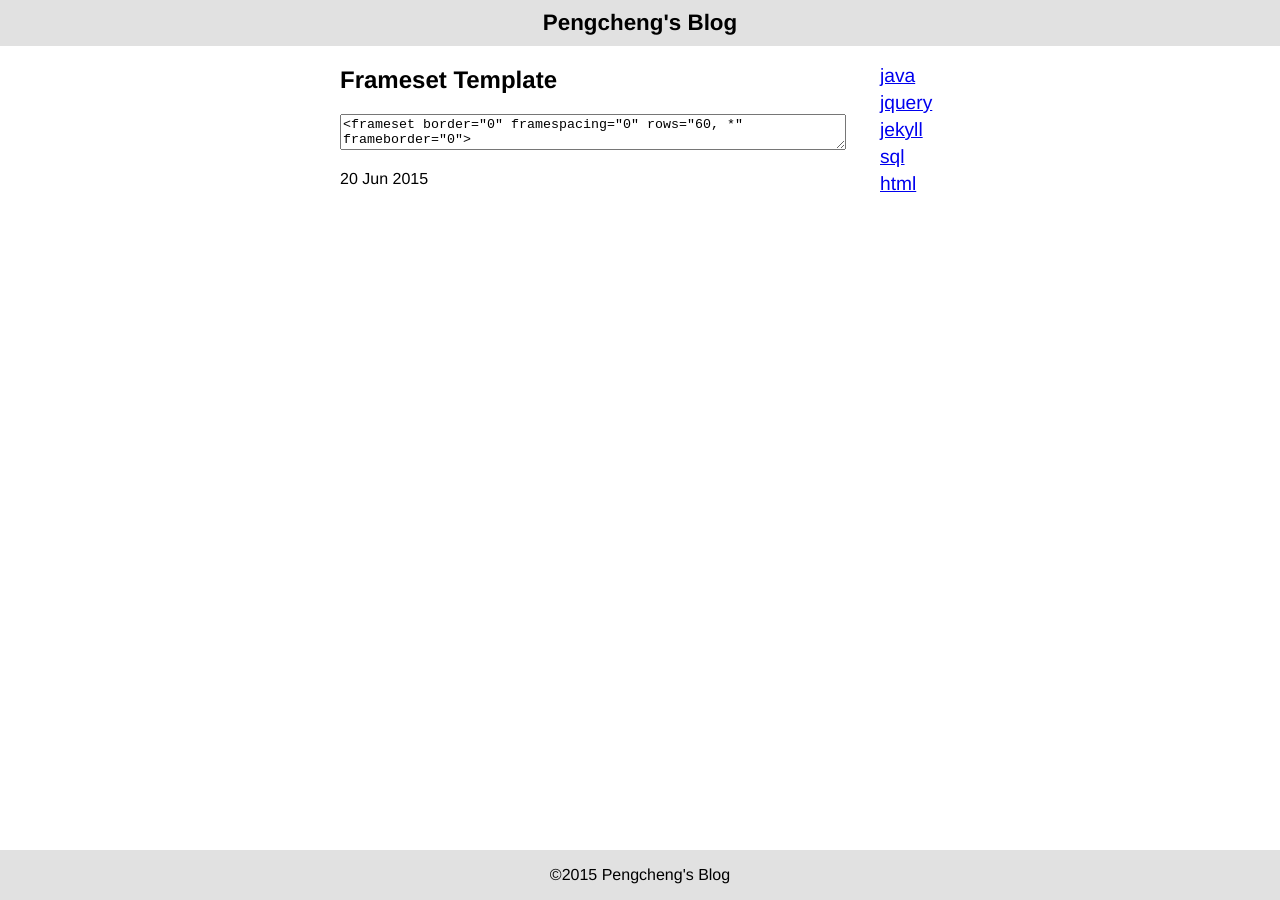
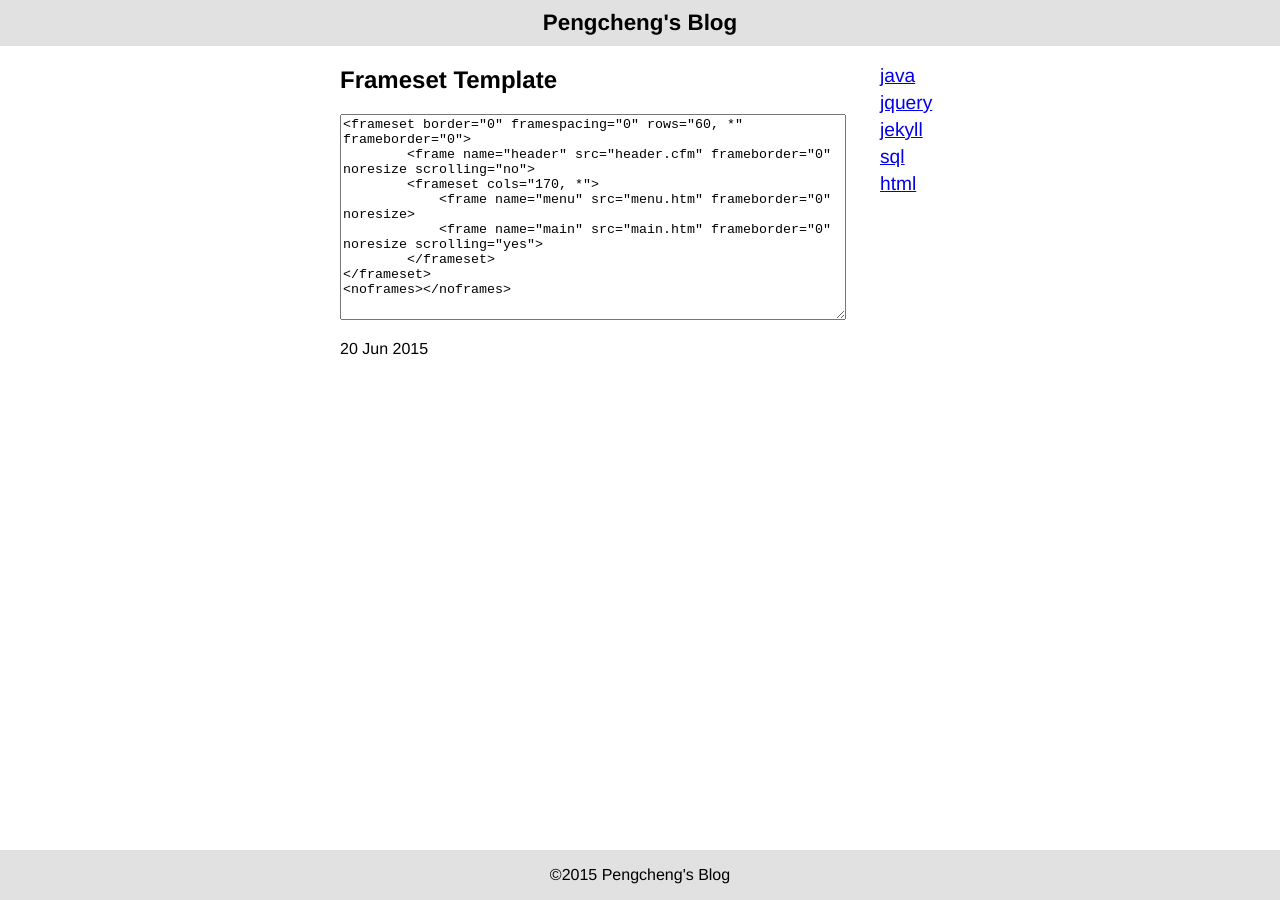
Before and after one commit to anfslove/jekyll_demo, a Jekyll site: the page built from _posts/2015-06-20-frameset_template.html, in a window 1280 px wide. Built offline with Jekyll 4.4.1, drawn with Linux system fonts in a browser that asks for light colours.

Commit message:
Adjusted the textarea style.

```diff
--- a/_posts/2015-06-20-frameset_template.html
+++ b/_posts/2015-06-20-frameset_template.html
@@ -14,8 +14,7 @@
 	    <frame name="main" src="main.htm" frameborder="0" noresize scrolling="yes">
 	</frameset>
 </frameset>
+<noframes></noframes>
 </textarea>
-<noframes></noframes>
-</pre>
 
 <p>{{ page.date | date_to_string }}</p>
--- a/css/main.css
+++ b/css/main.css
@@ -71,5 +71,5 @@
 
 .textarea-code{
   width: 100%;
-  height: 80%;
+  min-height: 200px;
 }
```
